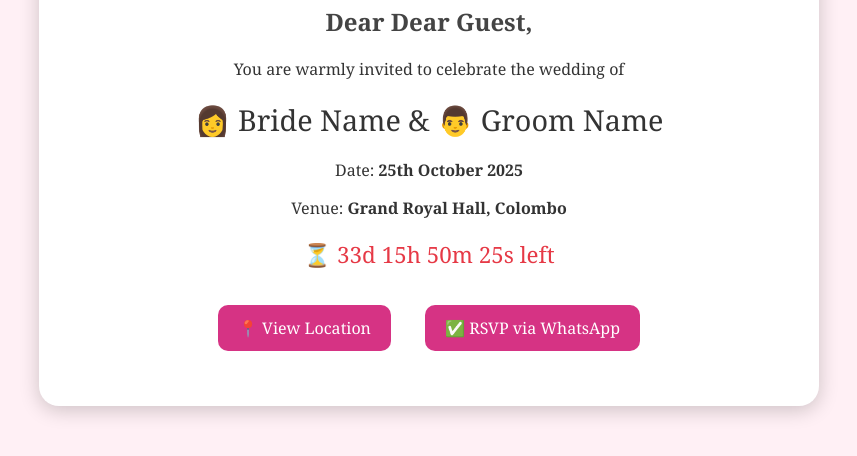
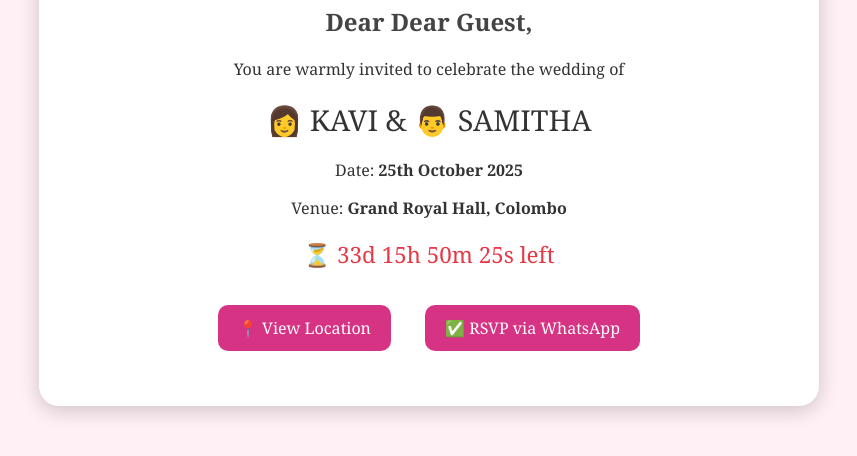
Before and after one commit to swtdulshan/wedding-invite, a plain HTML site: page index.html in a window 1280 px wide. Shown: the part 184-640 px from the top of the page, without its empty margins (211-1068 px from the left). Drawn offline with Linux system fonts and the light colour scheme.

Commit message:
Update index.html

```diff
--- a/index.html
+++ b/index.html
@@ -57,7 +57,7 @@
     <h1>💍 Wedding Invitation 💍</h1>
     <h2 id="invitee"></h2>
     <p>You are warmly invited to celebrate the wedding of</p>
-    <div class="names">👩 Bride Name & 👨 Groom Name</div>
+    <div class="names">👩 KAVI & 👨 SAMITHA</div>
     <p>Date: <b>25th October 2025</b></p>
     <p>Venue: <b>Grand Royal Hall, Colombo</b></p>
 
```
